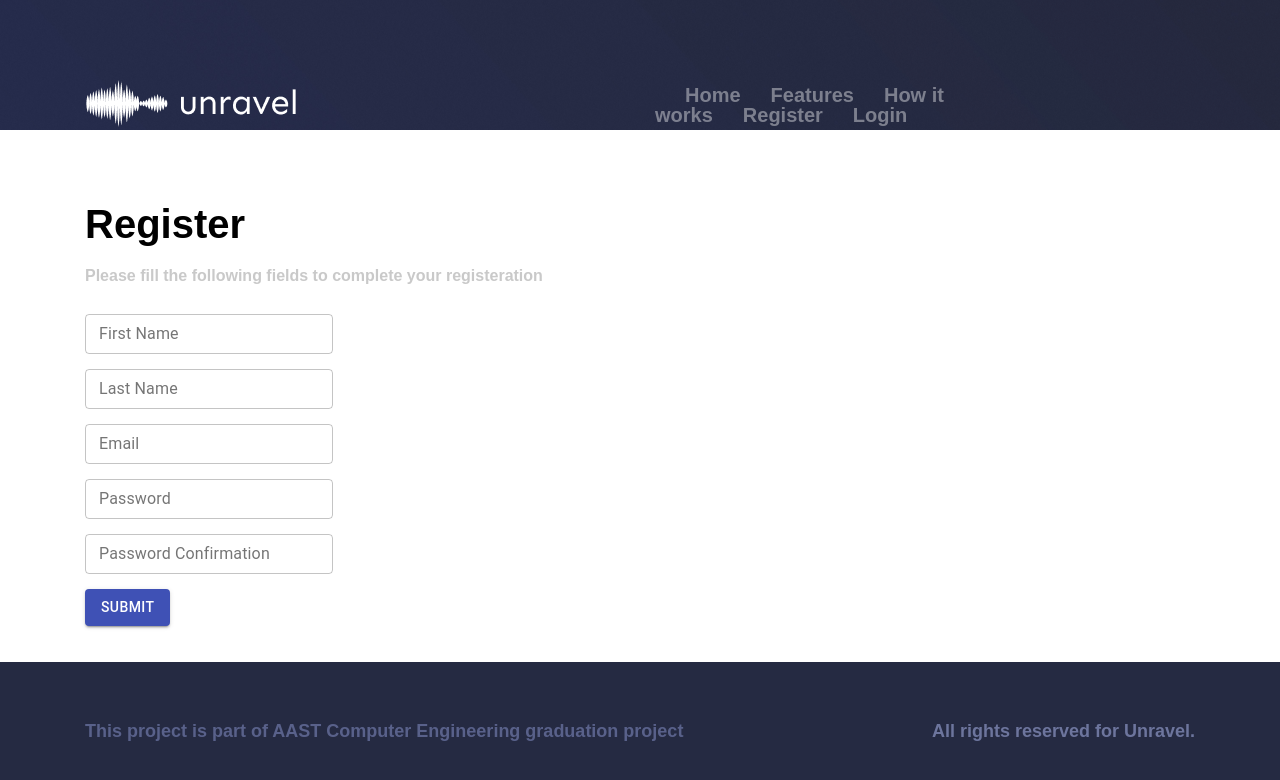
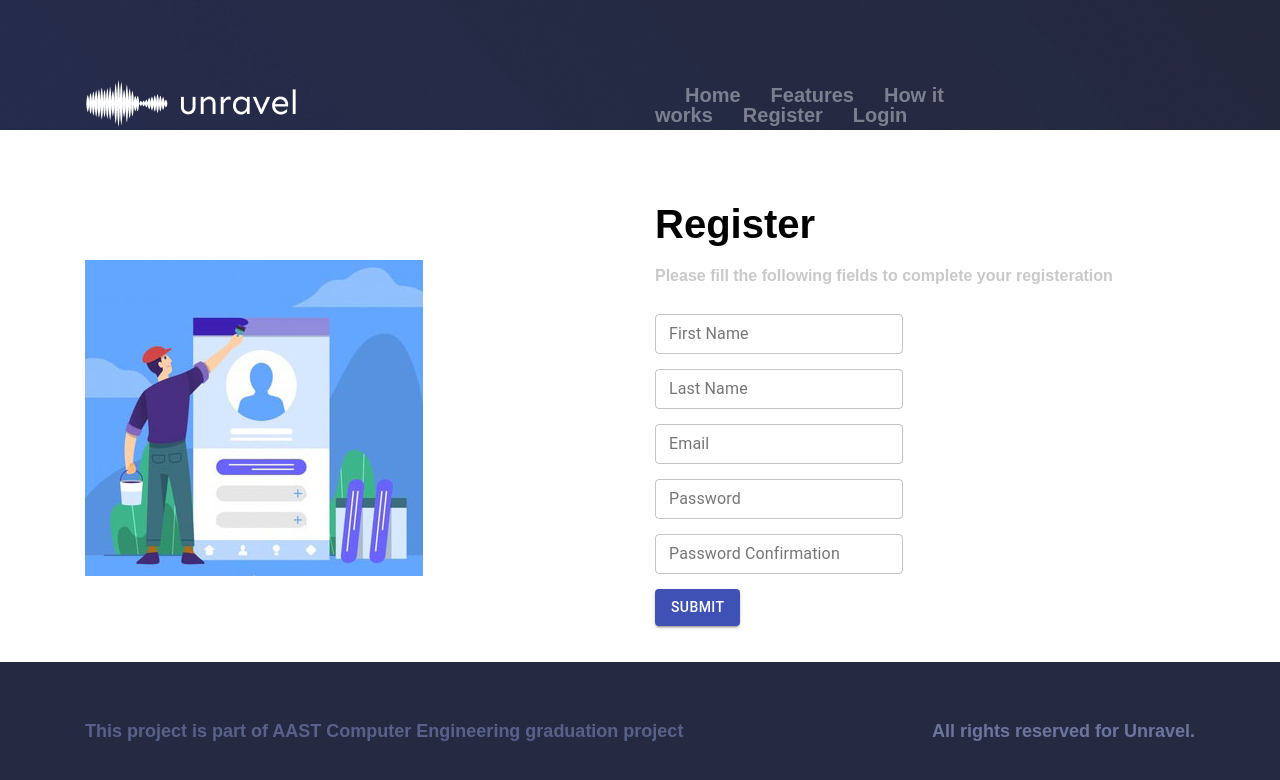
Before and after one commit to UnravelAI/unravel-fe, a React (Create React App) app: page /register in a window 1280 px wide. Shown: the top 780 px of the page. Built offline with nearby package versions, Linux system fonts and the light colour scheme; a web font is replaced by a local one.

Commit message:
Add a vector image to registeration page

```diff
--- a/src/pages/Register/Register.tsx
+++ b/src/pages/Register/Register.tsx
@@ -1,4 +1,6 @@
 import React from "react";
+// Assets
+import RegisterVector from "../../assets/imgs/registerationVector.jpg";
 // Page components
 import Header from "../../core/components/Header";
 import Footer from "../../core/components/Footer";
@@ -22,7 +24,10 @@ const Register = () => {
       <div className="page">
         <div className="container">
           <div className="row">
-            <div className="col-12">
+          <div className="col-6">
+              <img src={RegisterVector} alt="Register Now" style={{ marginTop: "80px" }}/>
+            </div>
+            <div className="col-6">
               <h2>Register</h2>
               <p style={{ color: "#c9c9c9" }}>Please fill the following fields to complete your registeration</p>
               <div className="form-box">
```
Also changed, not shown: src/assets/imgs/registerationVector.jpg (added).
